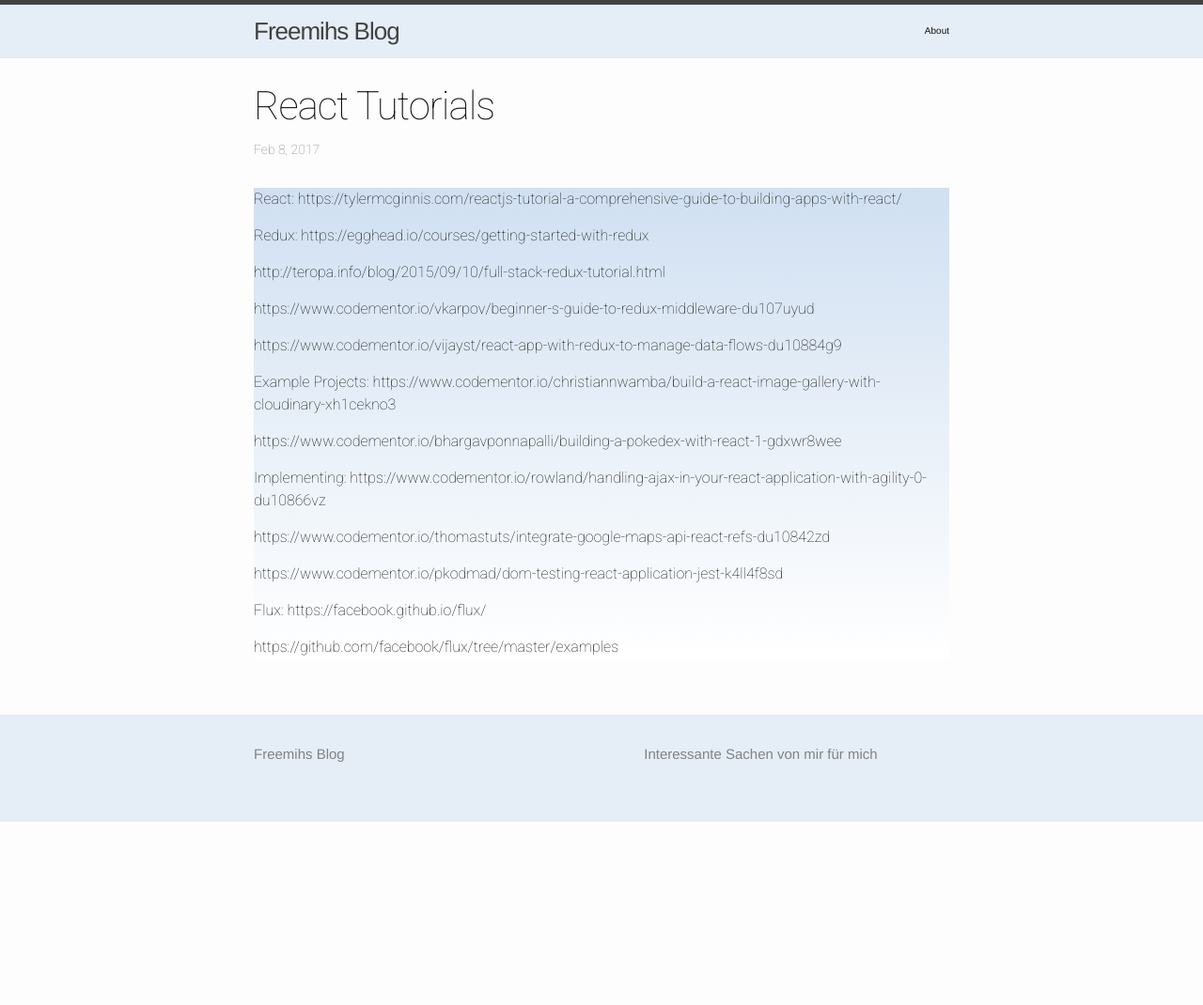
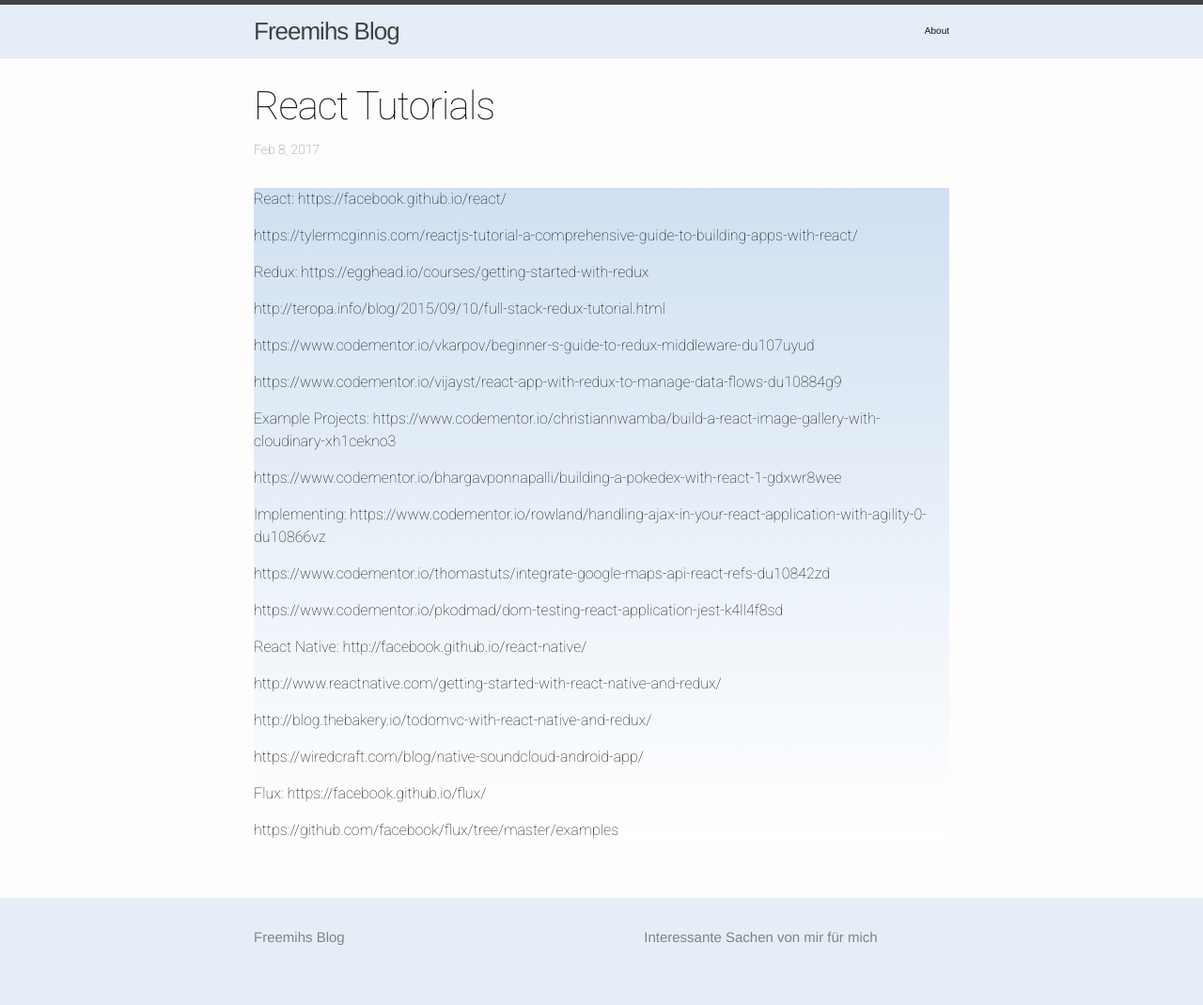
Before and after one commit to freemih/freemih.github.io, a Jekyll site: the page built from _posts/2017-02-08-React_Tutorials.markdown, in a window 1280 px wide. Shown: the whole page at 94% size. Built offline with Jekyll 4.4.1, drawn with Linux system fonts in a browser that asks for light colours; before the commit the page ends 900 px from its top, so only the background shows below that.

Commit message:
Update 2017-02-08-React_Tutorials.markdown

```diff
--- a/_posts/2017-02-08-React_Tutorials.markdown
+++ b/_posts/2017-02-08-React_Tutorials.markdown
@@ -5,6 +5,8 @@ date:   2017-02-08 11:05:36 -0500
 ---
 
 React:
+https://facebook.github.io/react/
+
 https://tylermcginnis.com/reactjs-tutorial-a-comprehensive-guide-to-building-apps-with-react/
 
 
@@ -32,6 +34,16 @@ https://www.codementor.io/thomastuts/integrate-google-maps-api-react-refs-du1084
 https://www.codementor.io/pkodmad/dom-testing-react-application-jest-k4ll4f8sd
 
 
+React Native:
+http://facebook.github.io/react-native/
+
+http://www.reactnative.com/getting-started-with-react-native-and-redux/
+
+http://blog.thebakery.io/todomvc-with-react-native-and-redux/
+
+https://wiredcraft.com/blog/native-soundcloud-android-app/
+
+
 Flux:
 https://facebook.github.io/flux/
 
```
